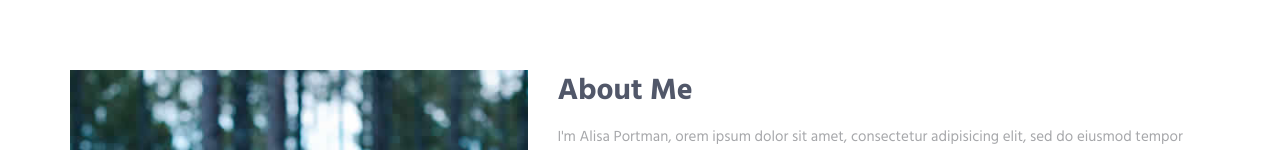
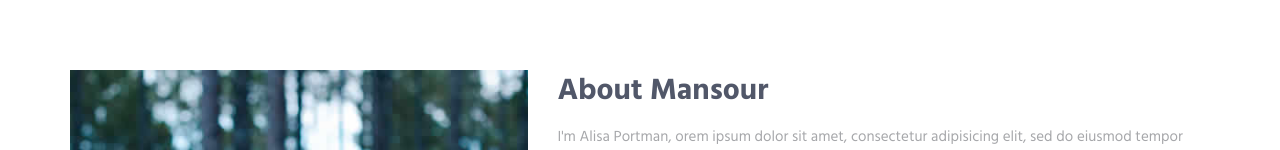
Before and after one commit to Cloudgeek313/Portfolio, a plain HTML site: page index.html in a window 1280 px wide. Shown: the part 650-800 px from the top of the page. Drawn offline with Linux system fonts and the light colour scheme.

Commit message:
Update index.html

```diff
--- a/index.html
+++ b/index.html
@@ -120,7 +120,7 @@
                         <div class="section-seperator margin-b-50">
                             <div class="margin-b-50">
                                 <div class="margin-b-30">
-                                    <h2>About Me</h2>
+                                    <h2>About Mansour</h2>
                                     <p>I'm Alisa Portman, orem ipsum dolor sit amet, consectetur adipisicing elit, sed do eiusmod tempor incididunt ut labore et dolore magna aliqua. Ut enim ad minim veniam, quis nostrud exercitation ullamco laboris nisi ut aliquip ex ea commodo consequat.</p>
                                     <p>Duis aute irure dolor in reprehenderit in voluptate velit esse cillum dolore eu fugiat nulla pariatur. Excepteur sint occaecat cupidatat non proident, sunt in culpa qui officia deserunt mollit anim id est laborum.</p>
                                 </div>
```
